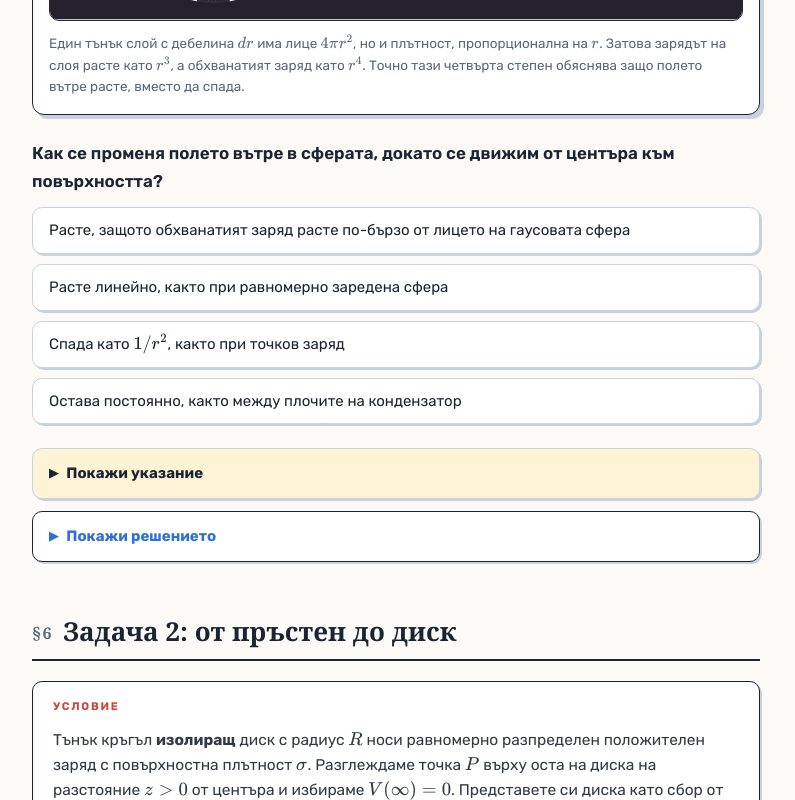
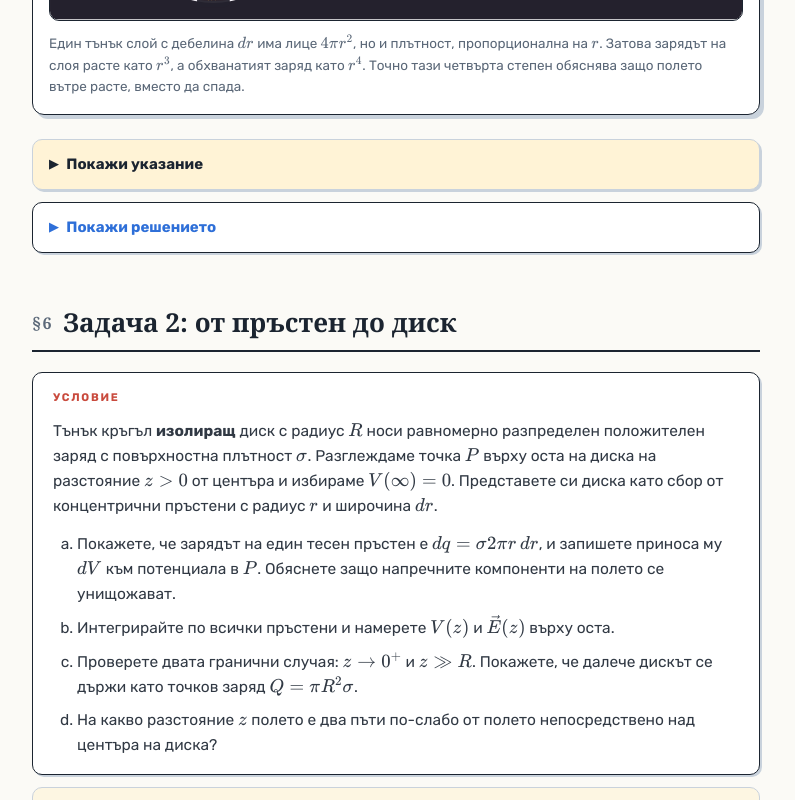
Before and after one commit to Kosius016/Physics-website, a Next.js app: page /zadachi/kontrolno-elektrostatika in a window 1280 px wide. Shown: the part 4980-5780 px from the top of the page, without its empty margins (244-1039 px from the left). Built offline with nearby package versions, Linux system fonts and the light colour scheme.

Commit message:
Маха повтарящите се въпроси от Задачи 1 и 3

```diff
--- a/app/zadachi/kontrolno-elektrostatika/page.tsx
+++ b/app/zadachi/kontrolno-elektrostatika/page.tsx
@@ -3,7 +3,6 @@ import Formula from "@/components/Formula";
 import LessonNav from "@/components/LessonNav";
 import RichText from "@/components/RichText";
 import Section from "@/components/Section";
-import PredictionQuestion from "@/components/interactives/PredictionQuestion";
 import {
   Prereq,
   ProblemStatement,
@@ -668,34 +667,6 @@ export default function ElectrostaticsExamPage() {
           </FigurePanel>
         </div>
 
-        <div className="mt-6">
-          <PredictionQuestion
-            prompt="Как се променя полето вътре в сферата, докато се движим от центъра към повърхността?"
-            options={[
-              {
-                text: "Расте, защото обхванатият заряд расте по-бързо от лицето на гаусовата сфера",
-                correct: true,
-                why: String.raw`$Q_{\text{вътр}}\propto r^4$, а лицето е $4\pi r^2$. Отношението дава $E\propto r^2$.`,
-              },
-              {
-                text: String.raw`Спада като $1/r^2$, както при точков заряд`,
-                correct: false,
-                why: String.raw`Този закон важи само вън от разпределението, където гаусовата сфера огражда целия заряд.`,
-              },
-              {
-                text: "Остава постоянно, както между плочите на кондензатор",
-                correct: false,
-                why: "Постоянно поле дава равномерно заредена равнина, а не сферично разпределение.",
-              },
-              {
-                text: "Расте линейно, както при равномерно заредена сфера",
-                correct: false,
-                why: String.raw`Линейният закон следва от постоянна $\rho$. Тук плътността сама расте с $r$ и добавя още една степен.`,
-              },
-            ]}
-            explanation={String.raw`Полето вътре не се определя от целия заряд, а само от този под гаусовата повърхност. Затова начинът, по който зарядът е разпределен, се вижда точно във вътрешната област.`}
-          />
-        </div>
 
         <Solution
           hint={
@@ -994,34 +965,6 @@ export default function ElectrostaticsExamPage() {
           </FigurePanel>
         </div>
 
-        <div className="mt-6">
-          <PredictionQuestion
-            prompt="При постоянно напрежение пластината се втегля навътре или се изтласква навън?"
-            options={[
-              {
-                text: "Втегля се навътре, защото капацитетът расте с дълбочината",
-                correct: true,
-                why: String.raw`$F_x=\tfrac12(\Delta V_0)^2\,dC/dx$, а $dC/dx=\varepsilon_0b(\varepsilon_r-1)/d>0$.`,
-              },
-              {
-                text: "Изтласква се навън, защото енергията на полето расте",
-                correct: false,
-                why: "Енергията наистина расте, но батерията върши двойно повече работа от този прираст. Излишъкът е точно механичната работа.",
-              },
-              {
-                text: "Не действа сила, защото полето е перпендикулярно на движението",
-                correct: false,
-                why: "Идеализираното поле е перпендикулярно, но силата идва от разсеяното поле в края на плочите. Енергийният баланс я дава, без то да се смята.",
-              },
-              {
-                text: "Зависи от знака на заряда върху плочите",
-                correct: false,
-                why: "Свързаните заряди се подреждат според посоката на полето, затова притеглянето е едно и също при двата знака.",
-              },
-            ]}
-            explanation={String.raw`Общото правило: при постоянно напрежение системата се стреми да увеличи капацитета си, защото $U=\tfrac12C(\Delta V)^2$ и батерията плаща двойно.`}
-          />
-        </div>
 
         <Solution
           hint={
```
